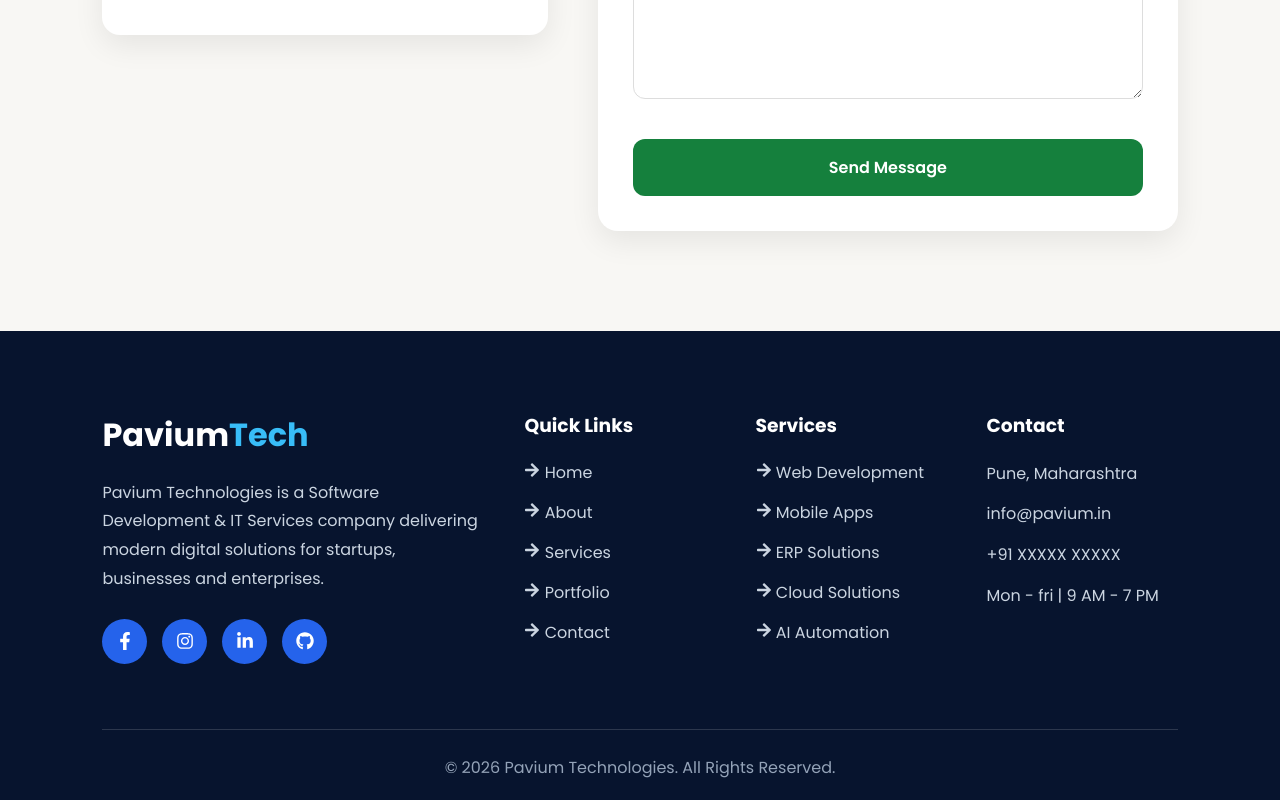
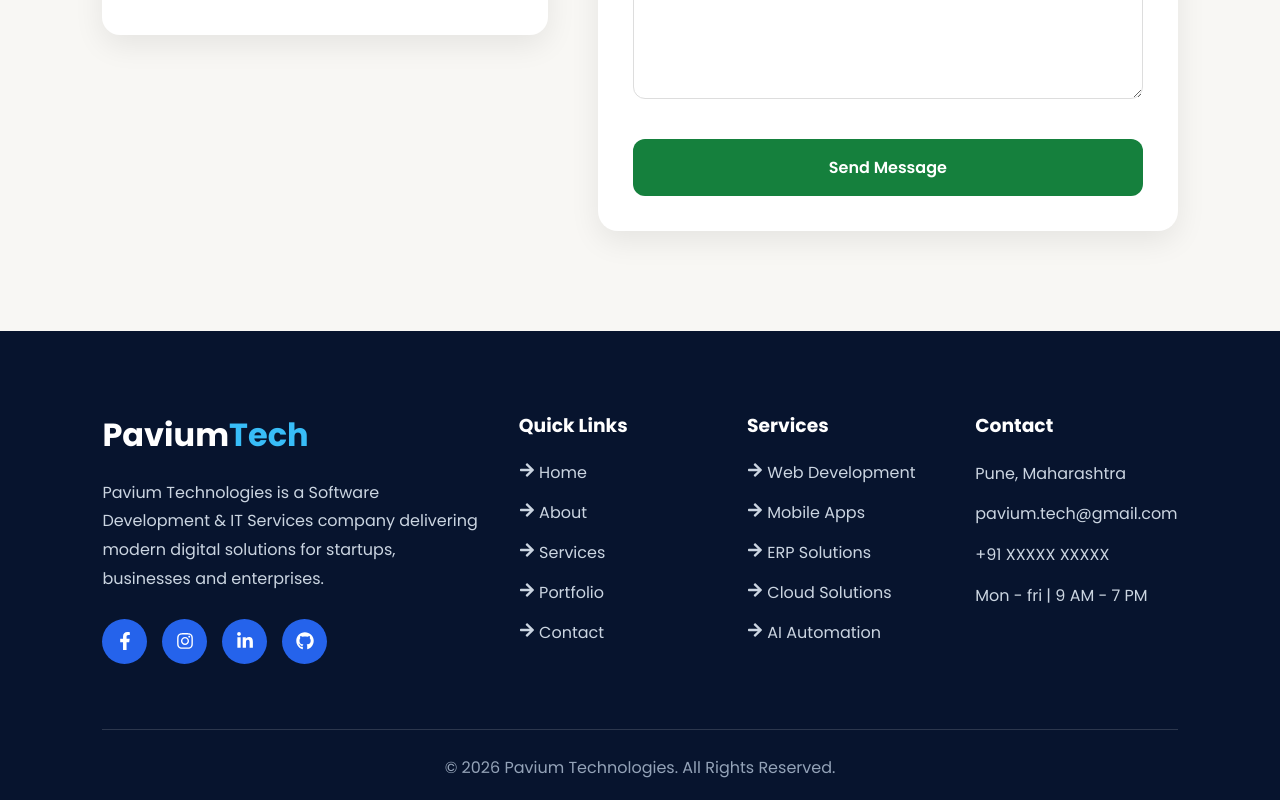
Before and after one commit to Akashsalve989/Pavium-Technologies, a React app in the folder frontend/: page / in a window 1280 px wide. Shown: the part 10545-11345 px from the top of the page. Built offline with nearby package versions, Linux system fonts and the light colour scheme; the HTML template or start-up script is replaced by a standard one.

Commit message:
Updated website

```diff
--- a/frontend/src/components/Footer/Footer.jsx
+++ b/frontend/src/components/Footer/Footer.jsx
@@ -95,7 +95,7 @@ function Footer() {
 
           <p>Pune, Maharashtra</p>
 
-          <p>info@pavium.in</p>
+          <p>pavium.tech@gmail.com</p>
 
           <p>+91 XXXXX XXXXX</p>
 
```
